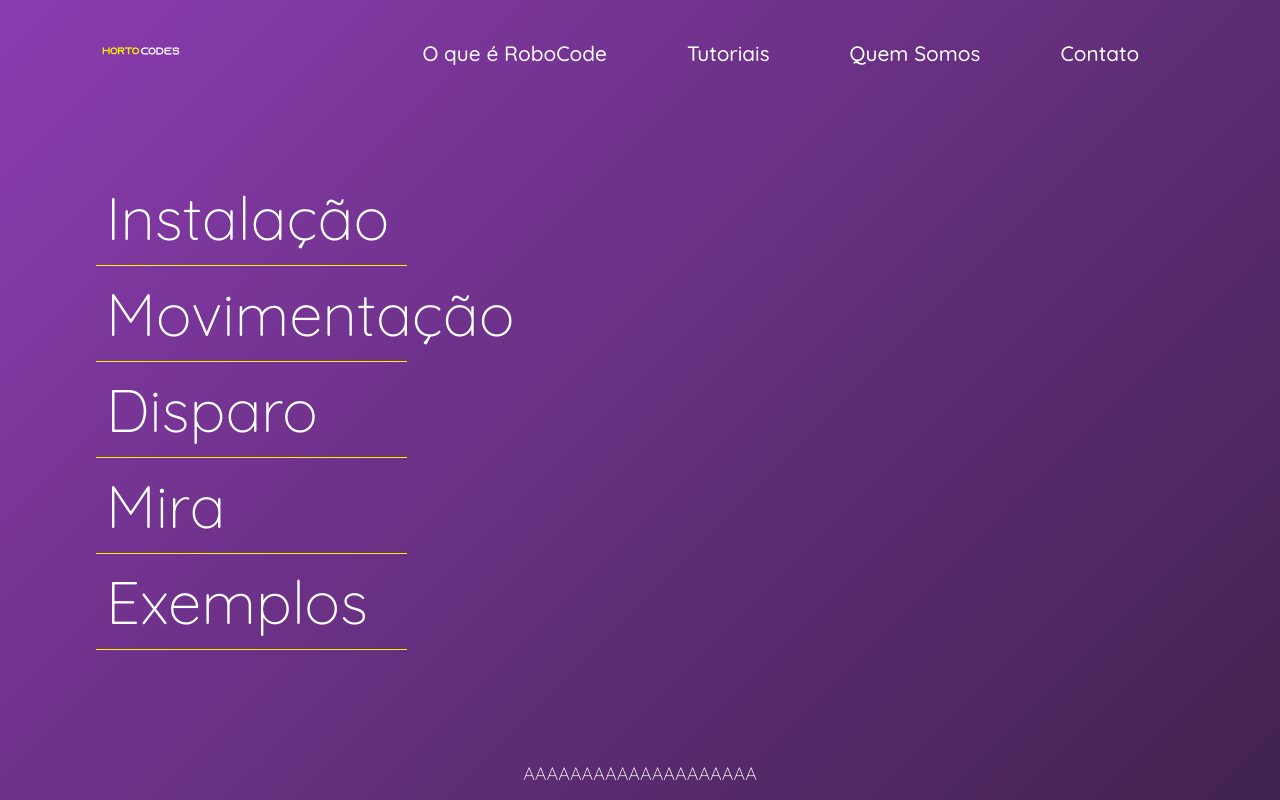
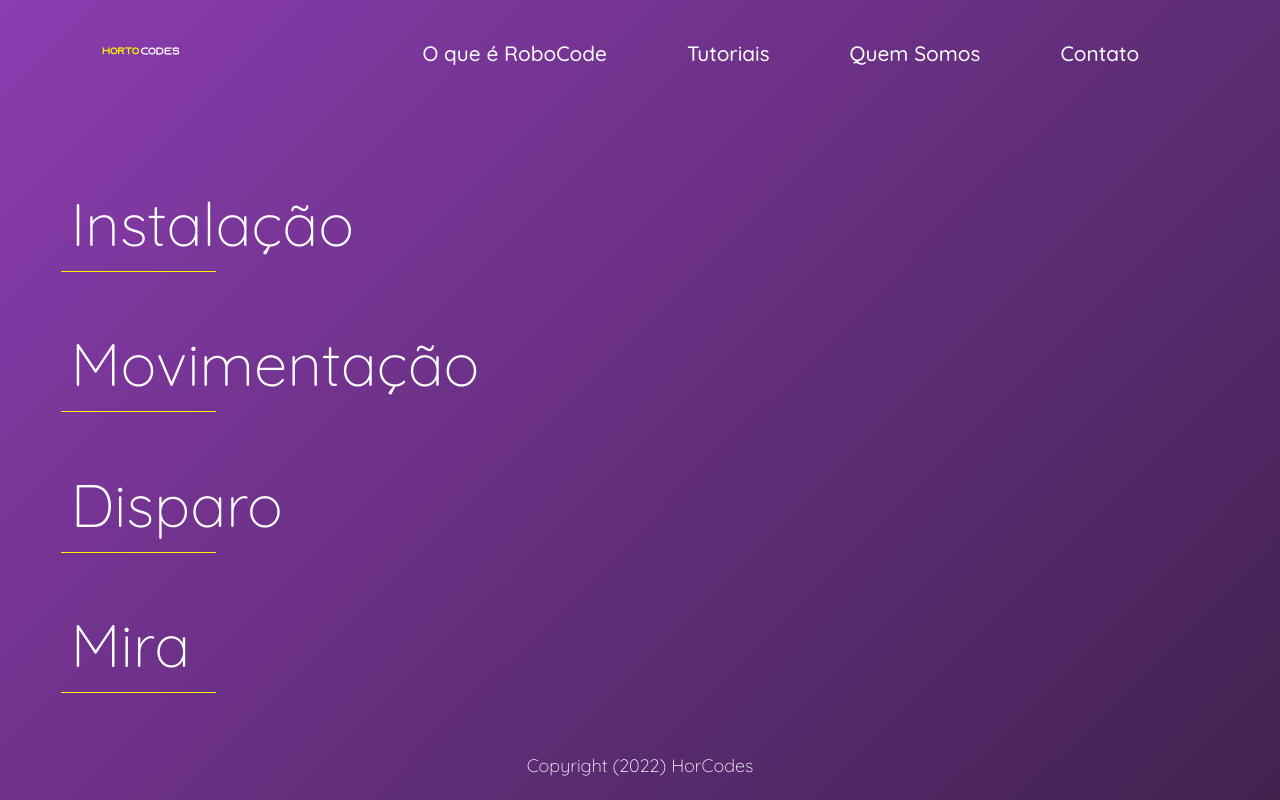
Before and after one commit to Vitor-S/Horto-Codes, a PHP site: page /tutors in a window 1280 px wide. Run offline with PHP 8.4, Linux system fonts and the light colour scheme; data that the repository does not hold is empty; some libraries are stand-ins or nearby versions.

Commit message:
merge main

```diff
--- /dev/null
+++ b/GlobalStyle.css
@@ -0,0 +1,59 @@
+@import url("https://fonts.googleapis.com/css2?family=Quicksand:wght@300;400;500;600;700&display=swap");
+
+* {
+    margin: 0;
+    padding: 0;
+    box-sizing: border-box;
+    font-family: "Quicksand", sans-serif;
+    font-weight: 300;
+  }
+
+  html {
+    height: 100%;
+  }
+
+  body {
+    display: flex;
+    justify-content: center;
+    align-items: center;
+    flex-direction: column;
+    overflow-x: hidden;
+    background: linear-gradient(135deg, #4f0940, #ae48dd, #121212);
+    background-size: 420% 420%;
+    -webkit-animation: gradient 15s ease infinite;
+    animation: gradient 15s ease infinite;
+    min-height: 100%;
+  }
+
+  main {
+    width: 100%;
+    height: 100%;
+    display: flex;
+    justify-content: center;
+    align-items: center;
+    flex-direction: column;
+  }
+
+  @-webkit-keyframes gradient {
+    0% {
+      background-position: 0% 50%;
+    }
+    50% {
+      background-position: 100% 50%;
+    }
+    100% {
+      background-position: 0% 50%;
+    }
+  }
+
+  @keyframes gradient {
+    0% {
+      background-position: 0% 50%;
+    }
+    50% {
+      background-position: 100% 50%;
+    }
+    100% {
+      background-position: 0% 50%;
+    }
+  }
--- a/components/footer.php
+++ b/components/footer.php
@@ -1,19 +1,22 @@
 <footer>
-    AAAAAAAAAAAAAAAAAAAA
+    Copyright (2022) HorCodes
 </footer>
 
 <style>
     footer{
+        display: flex;
+        justify-content: center;
+        align-items: center;
         background-color: transparent;
         color: #FFF;
         font-size: 18px;
         padding: 15px;
         text-align: center;
         width: 100%;
+        height: 80px;
         right: 0;
         left: 0;
         bottom: 0;
         margin-top: auto;
-
     }
 </style>
--- a/components/header.php
+++ b/components/header.php
@@ -5,16 +5,16 @@
     </a>
     <ul class="nav-links">
       <li>
-      <a href="../robocode">O que é RoboCode</a>
+        <a class="link" href="../robocode">O que é RoboCode</a>
       </li>
       <li>
-      <a href="../tutors">Tutoriais</a>
+        <a class="link" href="../tutors">Tutoriais</a>
       </li>
       <li>
-      <a href="../quemSomos">Quem Somos</a>
+        <a class="link" href="../quemsomos">Quem Somos</a>
       </li>
       <li>
-      <a href="../contato">Contato</a>
+        <a class="link" href="../contato">Contato</a>
       </li>
     </ul>
   </nav>
@@ -22,6 +22,7 @@
 
 <style>
   nav {
+    top: 0;
     margin: 10px;
     display: flex;
     align-items: center;
@@ -68,7 +69,7 @@
     transition: 0.3s ease-out;
   }
 
-  nav .nav-links a:hover::after{
+  nav .nav-links a:hover::after {
     width: 100%;
     border-radius: 10 px;
   }
--- a/contato/index.php
+++ b/contato/index.php
@@ -7,11 +7,12 @@
     <meta name="viewport" content="width=device-width, initial-scale=1.0">
 
     <link rel="stylesheet" href="./style.css">
+    <link rel="stylesheet" href="../GlobalStyle.css">
+
     <title>Contato</title>
 </head>
 <body>
-    <?php include_once("../components/header.php");?>
+    <?php include_once("../components/header.php") ?>
     <h2>Contato</h2>
-    <?php include_once("../components/footer.php");?>
 </body>
 </html>
--- a/home/index.php
+++ b/home/index.php
@@ -13,7 +13,7 @@
 <body>
     <?php include_once("../components/header.php");?>
     <main>
-
+    <?php include_once("../components/carousel.php");?>
         <div class="container-text">
             <h2>Horcodes</h2>
             <p>Nossa turma de Desenvolvimento de Sistemas 02 do Senai Horto resolvemos juntar a instituição com o nome do aplicativo que usamos (ROBO CODE), como estudamos no senai Horto, usamos apenas a nomenclatura "HORTO + ROBOCODE" e assim nasceu o "HORCODES", graças à maioria em uma votação!
--- a/robocode/style.css
+++ b/robocode/style.css
@@ -1,9 +1,8 @@
 main{
     display: flex;
     flex-direction: column;
-    gap: 20px;
+    gap: 40px;
     width: 100%;
-    height: calc(100vh - 120px);
 }
 
 h2, p{
--- a/tutors/index.php
+++ b/tutors/index.php
@@ -11,14 +11,20 @@ include('../scripts/tutors.php');
     <meta name="viewport" content="width=device-width, initial-scale=1.0">
     <script src="script.js" defer></script>
     <script src="../components/popupCard/popupVideo.js" defer></script>
-    <link rel="stylesheet" href="../Home/css/style.css">
-    <link rel="stylesheet" href="css/style.css">
+
+    <link rel="stylesheet" href="../GlobalStyle.css">
+    <link rel="stylesheet" href="./style.css">
+
+    <script src="https://cdnjs.cloudflare.com/ajax/libs/lottie-web/5.10.0/lottie.min.js" integrity="sha512-17otjw7eTNU9MtpB7mFfXEwB6yDjA2qjDFkKSvsywI1PRAgpyOo+cp/wPSE/1kK4fFjA9OKsZVO1tr93MGNCEw==" crossorigin="anonymous" referrerpolicy="no-referrer"></script>
 
     <title>Tutoriais</title>
 </head>
 
-    <?php include_once("../components/header.php");?>
 <body>
+    <?php
+    include_once('../components/header.php'); // incluindo a header
+    ?>
+    <main>
         <div class="container-tutor">
             <section class="sec-install">
                 <h1 class="title" id="title-install">Instalação</h1>
@@ -41,7 +47,6 @@ include('../scripts/tutors.php');
                     </ul>
                     <div class="separator" id="separator-fire"></div>
             </section>
-
             <section class="sec-track">
                 <h1 class="title" id="title-track">Mira</h1>
                     <ul class="track">
@@ -49,20 +54,12 @@ include('../scripts/tutors.php');
                     </ul>
                     <div class="separator" id="separator-track"></div>
             </section>
-    <?php
-    // troca a classe de section
-    // id do h1
-    // classe da ul
-    // id da div do separator?>
-   <section class="sec-ex">
-    <h1 class="title" id="title-ex">Exemplos</h1>
-        <ul class="ex">
-            <?php getTutors(5); ?>
-        </ul>
-        <div class="separator" id="separator-ex"></div>
-   </section>
+        </div>
+        <div class="animation-container">
 
         </div>
+    </main>
+
    <?php include_once('../components/popupCard/popup.php');
     include_once('../components/popupCard/popupVideo.php');  // precisa incluir o popup no final
     // para evitar de ele ficar com o z-index errado?>
--- a/tutors/script.js
+++ b/tutors/script.js
@@ -10,3 +10,14 @@ for (let i = 0; i < title.length; i++) {
         sep.classList.toggle("view");
     });
 }
+
+var animation = lottie.loadAnimation({
+    container: document.querySelector('.animation-container'), // Required
+    path: 'https://assets4.lottiefiles.com/packages/lf20_oec0t53s.json', // Required
+    renderer: 'svg', // Required
+    loop: true, // Optional
+    autoplay: true, // Optional
+    name: "Robot", // Name for future reference. Optional.
+    })
+
+animation.play()
--- a/tutors/style.css
+++ b/tutors/style.css
@@ -1,8 +1,3 @@
-*{
-    margin: 0;
-    padding: 0px;
-}
-
 body{
     display: flex;
     justify-content: space-around;
@@ -17,8 +12,6 @@ section h1{
     width: fit-content;
     border-radius: 65px;
     padding: 10px;
-    /* color: black;
-    background-color: white; */
     color: white;
 }
 
@@ -29,12 +22,6 @@ section li{
     margin-bottom: 1%;
 }
 
-.container-tutor{
-    width: 90%;
-    height: 90%;
-    margin-top: 5%;
-    margin-left: 5%;
-}
 
 .separator{
     background-color: #F2F700;
@@ -63,3 +50,51 @@ ul.view{
 ul.view .separator{
     width: 80%;
 }
+
+.animation-container{
+    width: 80%;
+    height: 80%;
+}
+
+main{
+    display: grid;
+    grid-template-columns: repeat(2, 1fr);
+}
+
+.container-tutor{
+    display: flex;
+    flex-direction: column;
+    justify-content: space-around;
+    align-items: center;
+    height: 70%;
+    margin-top: 5%;
+    margin-left: 5%;
+    width: 90%;
+    height: 90%;
+}
+  .container-tutor section {
+    width: 90%;
+  }
+  .container-tutor section li:hover {
+    cursor: pointer;
+  }
+  .container-tutor section ul {
+    display: none;
+  }
+  .container-tutor section ul.view {
+    display: flex;
+    flex-direction: column;
+    margin-bottom: 2%;
+  }
+  .container-tutor section .separator {
+    background-color: #F2F700;
+    width: 30%;
+    height: 1px;
+    transition: all 400ms ease-in-out;
+  }
+  .container-tutor section .separator.view {
+    width: 80%;
+  }
+  .container-tutor section .title:hover {
+    cursor: pointer;
+  }
```
Also changed, not shown: contato/style.css (added, +25 -0 lines), quemsomos/index.php (+12 -6 lines), quemsomos/style.css (+9 -0 lines), robocode/index.php (+6 -3 lines), assets/tank.gif (added). Lines whose indentation alone changed are shown as unchanged.
